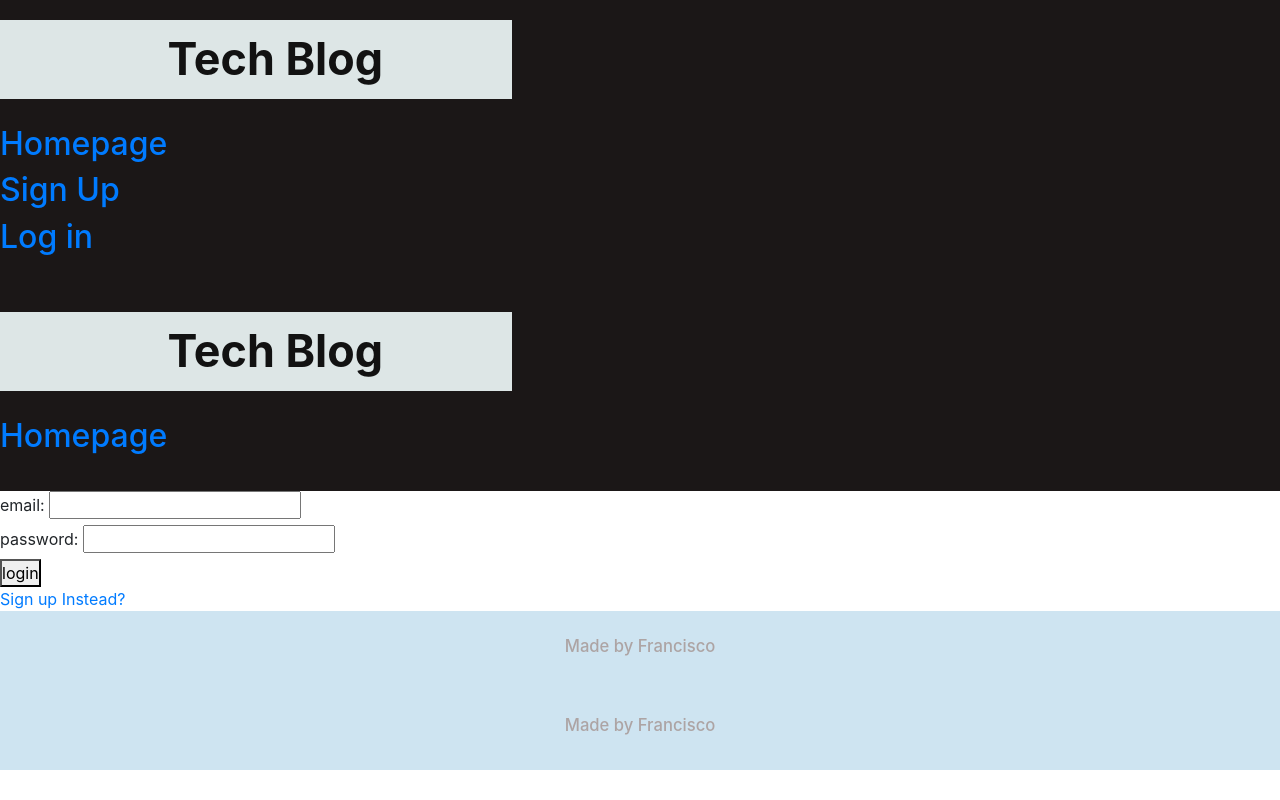
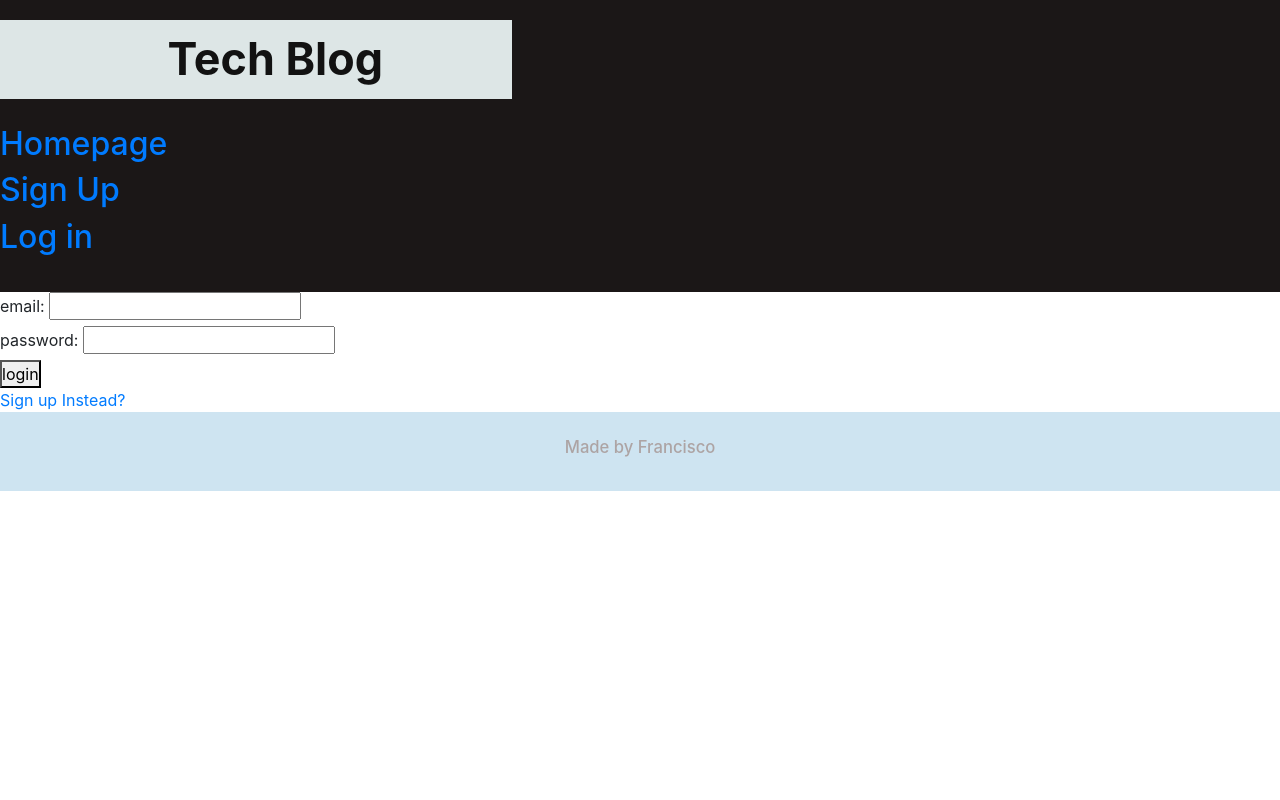
Before and after one commit to PanchoPuma/CMS-style-tech-blog, a Node server app: page /login in a window 1280 px wide. Run offline with Node 20, Linux system fonts and the light colour scheme; some libraries are stand-ins or nearby versions.

Commit message:
fixing handlebars

```diff
--- a/views/login.handlebars
+++ b/views/login.handlebars
@@ -1,31 +1,4 @@
-<!DOCTYPE html>
-<html lang="en">
 
-<head>
-  <meta charset="UTF-8">
-  <meta name="viewport" content="width=device-width, initial-scale=1.0">
-  <title>Tech Blog</title>
-  <link rel="stylesheet" href="./stylesheets/style.css">
-  <link rel="stylesheet" href="https://stackpath.bootstrapcdn.com/bootstrap/4.3.1/css/bootstrap.min.css"
-    integrity="sha384-ggOyR0iXCbMQv3Xipma34MD+dH/1fQ784/j6cY/iJTQUOhcWr7x9JvoRxT2MZw1T" crossorigin="anonymous">
-</head>
-
-<header>
-  <ul>
-    <h1>
-      Tech Blog
-    </h1>
-    <nav>
-      <h2>
-        <span>
-          <a href="/">Homepage</a>
-        </span>
-      </h2>
-
-    </nav>
-</header>
-
-<body>
 
   <form>
     <div>
@@ -44,16 +17,3 @@
   <a href="/signup">Sign up Instead?</a>
 
   <script src="/javascript/login.js"></script>
-
-</body>
-
-<footer>
-  <h4> Made by Francisco </h4>
-</footer>
-
-<script src="/javascript/logout.js"></script>
-{{!-- {{/if}} --}}
-<script src="/javascript/login.js"></script>
-<script src="/javascript/signup.js"></script>
-
-</html>
```
